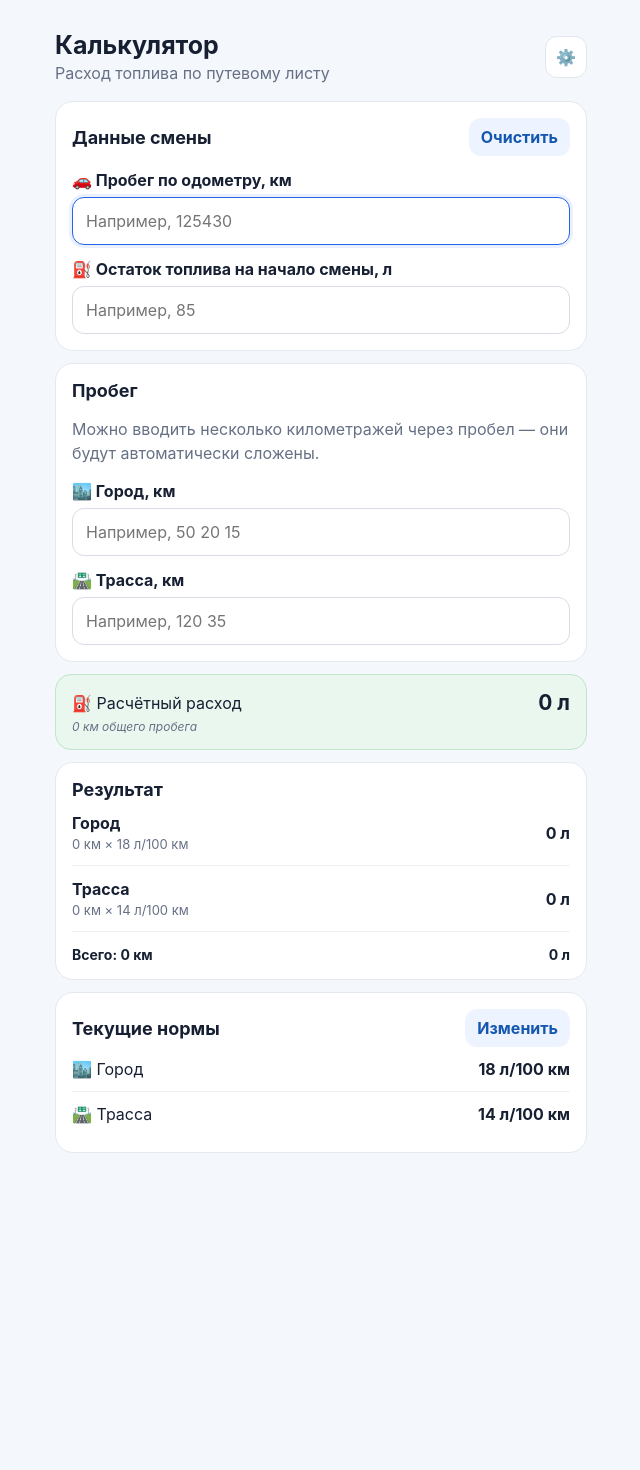
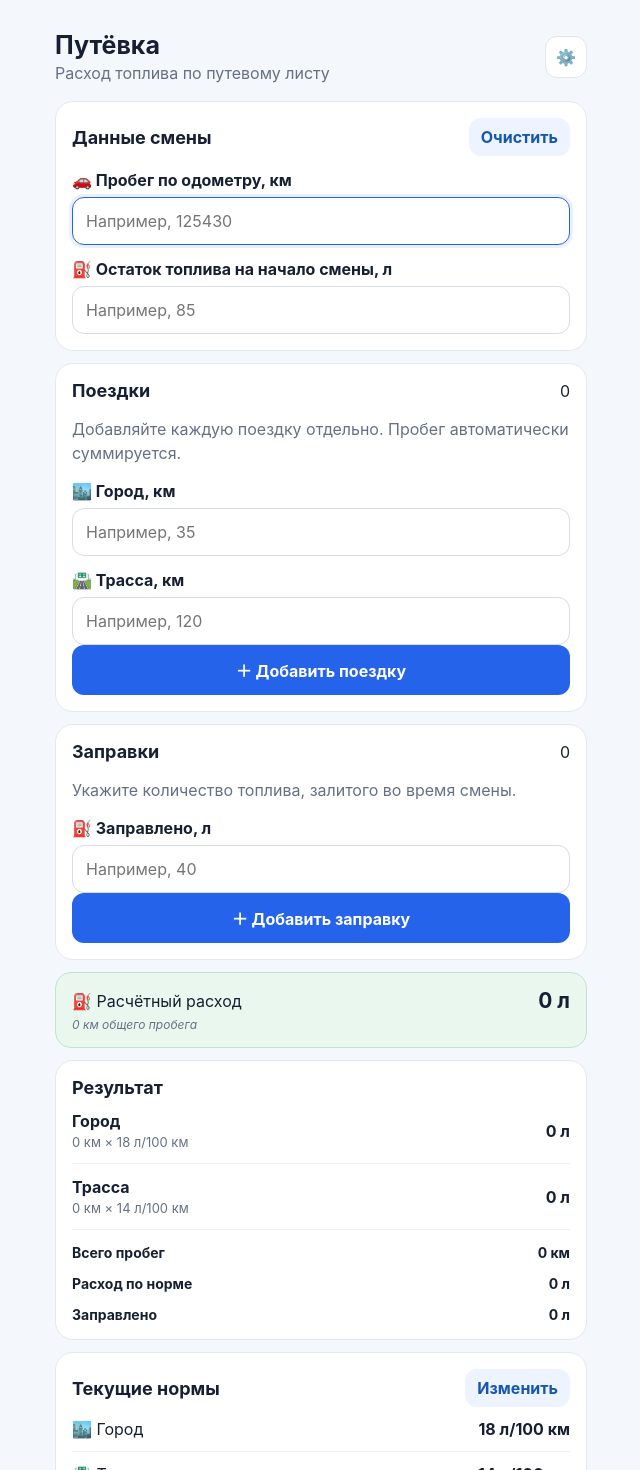
Before and after one commit to adamant1990/Putevka, a React (Vite) app: page / in a window 1280 px wide. Shown: the top 1470 px of the page, without its empty margins (319-959 px from the left). Before the commit the page ends 1205 px from the top, so only its background shows below. Built offline with nearby package versions, Linux system fonts and the light colour scheme.

Commit message:
feat: add trips refuels and persistent shift data

```diff
--- a/src/main.jsx
+++ b/src/main.jsx
@@ -1,14 +1,14 @@
-import React, { useEffect, useState } from 'react';
+import React, { useEffect, useMemo, useState } from 'react';
 import { createRoot } from 'react-dom/client';
 import './styles.css';
 
-const STORAGE_KEY = 'putevka_calculator_settings';
+const SETTINGS_KEY = 'putevka_calculator_settings';
+const SHIFT_KEY = 'putevka_shift_data';
 const DEFAULT_SETTINGS = { city: 18, highway: 14 };
+const DEFAULT_SHIFT = { odometer: '', startFuel: '', trips: [], refuels: [] };
 
-// Supports both a single value and several mileage values separated by spaces.
-// Examples: "120" -> 120, "120 35 18" -> 173.
 const sumValues = value => String(value ?? '')
-  .replace(',', '.')
+  .replace(/,/g, '.')
   .split(/\s+/)
   .map(item => Number(item.replace(/[^0-9.]/g, '')) || 0)
   .reduce((sum, item) => sum + item, 0);
@@ -19,60 +19,157 @@ const format = value => Number(value || 0).toLocaleString('ru-RU', { maximumFrac
 function Settings({ settings, onSave, onBack }) {
   const [city, setCity] = useState(String(settings.city ?? ''));
   const [highway, setHighway] = useState(String(settings.highway ?? ''));
-  const save = () => { onSave({ city: numberValue(city), highway: numberValue(highway) }); onBack(); };
 
-  return <main className="app"><header><div><h1>Настройки</h1><p>Нормы расхода топлива</p></div><button className="icon" onClick={onBack}>×</button></header><section className="card"><h2>Расход топлива</h2><p className="muted">Укажите норму расхода автомобиля в литрах на 100 км. Значения сохраняются на этом устройстве.</p><label>🏙️ Город, л/100 км</label><input inputMode="decimal" value={city} onChange={e => setCity(e.target.value)} placeholder="18" autoFocus /><label>🛣️ Трасса, л/100 км</label><input inputMode="decimal" value={highway} onChange={e => setHighway(e.target.value)} placeholder="14" onKeyDown={e => e.key === 'Enter' && save()} /><button className="primary big" onClick={save}>Сохранить настройки</button></section></main>;
+  const save = () => {
+    onSave({ city: numberValue(city), highway: numberValue(highway) });
+    onBack();
+  };
+
+  return <main className="app">
+    <header><div><h1>Настройки</h1><p>Нормы расхода топлива</p></div><button className="icon" onClick={onBack}>×</button></header>
+    <section className="card">
+      <h2>Расход топлива</h2>
+      <p className="muted">Укажите норму расхода автомобиля в литрах на 100 км.</p>
+      <label>🏙️ Город, л/100 км</label>
+      <input inputMode="decimal" value={city} onChange={e => setCity(e.target.value)} placeholder="18" autoFocus />
+      <label>🛣️ Трасса, л/100 км</label>
+      <input inputMode="decimal" value={highway} onChange={e => setHighway(e.target.value)} placeholder="14" onKeyDown={e => e.key === 'Enter' && save()} />
+      <button className="primary big" onClick={save}>Сохранить настройки</button>
+    </section>
+  </main>;
 }
 
 function Calculator({ settings, onSettings }) {
-  const [cityKm, setCityKm] = useState('');
-  const [highwayKm, setHighwayKm] = useState('');
-  const [odometer, setOdometer] = useState('');
-  const [startFuel, setStartFuel] = useState('');
+  const [shift, setShift] = useState(DEFAULT_SHIFT);
+  const [newCity, setNewCity] = useState('');
+  const [newHighway, setNewHighway] = useState('');
+  const [newRefuel, setNewRefuel] = useState('');
 
-  const city = numberValue(cityKm);
-  const highway = numberValue(highwayKm);
-  const odometerValue = numberValue(odometer);
-  const startFuelValue = numberValue(startFuel);
+  useEffect(() => {
+    try {
+      const saved = JSON.parse(localStorage.getItem(SHIFT_KEY) || 'null');
+      if (saved && typeof saved === 'object') {
+        setShift({
+          ...DEFAULT_SHIFT,
+          ...saved,
+          trips: Array.isArray(saved.trips) ? saved.trips : [],
+          refuels: Array.isArray(saved.refuels) ? saved.refuels : []
+        });
+      }
+    } catch {}
+  }, []);
+
+  useEffect(() => {
+    localStorage.setItem(SHIFT_KEY, JSON.stringify(shift));
+  }, [shift]);
+
+  const trips = shift.trips;
+  const refuels = shift.refuels;
+  const city = trips.reduce((sum, trip) => sum + numberValue(trip.cityKm), 0);
+  const highway = trips.reduce((sum, trip) => sum + numberValue(trip.highwayKm), 0);
+  const totalKm = city + highway;
   const cityFuel = city * numberValue(settings.city) / 100;
   const highwayFuel = highway * numberValue(settings.highway) / 100;
-  const totalKm = city + highway;
   const totalFuel = cityFuel + highwayFuel;
-  const estimatedEndFuel = startFuelValue - totalFuel;
+  const totalRefuel = refuels.reduce((sum, item) => sum + numberValue(item.liters), 0);
+  const startFuel = numberValue(shift.startFuel);
+  const estimatedEndFuel = startFuel + totalRefuel - totalFuel;
+
+  const addTrip = () => {
+    if (numberValue(newCity) <= 0 && numberValue(newHighway) <= 0) return;
+    setShift(prev => ({
+      ...prev,
+      trips: [...prev.trips, { id: Date.now(), cityKm: newCity, highwayKm: newHighway }]
+    }));
+    setNewCity('');
+    setNewHighway('');
+  };
+
+  const deleteTrip = id => setShift(prev => ({ ...prev, trips: prev.trips.filter(trip => trip.id !== id) }));
+
+  const addRefuel = () => {
+    const liters = numberValue(newRefuel);
+    if (liters <= 0) return;
+    setShift(prev => ({
+      ...prev,
+      refuels: [...prev.refuels, { id: Date.now(), liters: newRefuel }]
+    }));
+    setNewRefuel('');
+  };
+
+  const deleteRefuel = id => setShift(prev => ({ ...prev, refuels: prev.refuels.filter(item => item.id !== id) }));
 
   const clear = () => {
-    setCityKm('');
-    setHighwayKm('');
-    setOdometer('');
-    setStartFuel('');
+    if (window.confirm('Очистить данные текущей смены, поездки и заправки?')) setShift(DEFAULT_SHIFT);
   };
 
-  return <main className="app"><header><div><h1>Калькулятор</h1><p>Расход топлива по путевому листу</p></div><button className="icon" onClick={onSettings} title="Настройки">⚙️</button></header>
-    <section className="card"><div className="row"><h2>Данные смены</h2><button className="small" onClick={clear}>Очистить</button></div>
+  return <main className="app">
+    <header>
+      <div><h1>Путёвка</h1><p>Расход топлива по путевому листу</p></div>
+      <button className="icon" onClick={onSettings} title="Настройки">⚙️</button>
+    </header>
+
+    <section className="card">
+      <div className="row"><h2>Данные смены</h2><button className="small" onClick={clear}>Очистить</button></div>
       <label>🚗 Пробег по одометру, км</label>
-      <input inputMode="decimal" value={odometer} onChange={e => setOdometer(e.target.value)} placeholder="Например, 125430" autoFocus />
+      <input inputMode="decimal" value={shift.odometer} onChange={e => setShift(prev => ({ ...prev, odometer: e.target.value }))} placeholder="Например, 125430" autoFocus />
       <label>⛽ Остаток топлива на начало смены, л</label>
-      <input inputMode="decimal" value={startFuel} onChange={e => setStartFuel(e.target.value)} placeholder="Например, 85" />
+      <input inputMode="decimal" value={shift.startFuel} onChange={e => setShift(prev => ({ ...prev, startFuel: e.target.value }))} placeholder="Например, 85" />
     </section>
 
-    <section className="card"><div className="row"><h2>Пробег</h2></div>
-      <p className="muted">Можно вводить несколько километражей через пробел — они будут автоматически сложены.</p>
+    <section className="card">
+      <div className="row"><h2>Поездки</h2><span className="badge">{trips.length}</span></div>
+      <p className="muted">Добавляйте каждую поездку отдельно. Пробег автоматически суммируется.</p>
       <label>🏙️ Город, км</label>
-      <input inputMode="decimal" value={cityKm} onChange={e => setCityKm(e.target.value)} placeholder="Например, 50 20 15" />
+      <input inputMode="decimal" value={newCity} onChange={e => setNewCity(e.target.value)} placeholder="Например, 35" />
       <label>🛣️ Трасса, км</label>
-      <input inputMode="decimal" value={highwayKm} onChange={e => setHighwayKm(e.target.value)} placeholder="Например, 120 35" />
+      <input inputMode="decimal" value={newHighway} onChange={e => setNewHighway(e.target.value)} placeholder="Например, 120" onKeyDown={e => e.key === 'Enter' && addTrip()} />
+      <button className="primary" onClick={addTrip}>＋ Добавить поездку</button>
+
+      {trips.length > 0 && <div className="list">
+        {trips.map((trip, index) => <div className="list-item" key={trip.id}>
+          <div><b>Поездка {index + 1}</b><span>Город: {format(numberValue(trip.cityKm))} км · Трасса: {format(numberValue(trip.highwayKm))} км</span></div>
+          <button className="delete" onClick={() => deleteTrip(trip.id)}>×</button>
+        </div>)}
+      </div>}
     </section>
 
-    <section className="fuelbox"><span>⛽ Расчётный расход</span><strong>{format(totalFuel)} л</strong><em>{format(totalKm)} км общего пробега</em>{odometerValue > 0 && <em>Одометр: {format(odometerValue)} км</em>}</section>
+    <section className="card">
+      <div className="row"><h2>Заправки</h2><span className="badge">{refuels.length}</span></div>
+      <p className="muted">Укажите количество топлива, залитого во время смены.</p>
+      <label>⛽ Заправлено, л</label>
+      <input inputMode="decimal" value={newRefuel} onChange={e => setNewRefuel(e.target.value)} placeholder="Например, 40" onKeyDown={e => e.key === 'Enter' && addRefuel()} />
+      <button className="primary" onClick={addRefuel}>＋ Добавить заправку</button>
+      {refuels.length > 0 && <div className="list">
+        {refuels.map((item, index) => <div className="list-item" key={item.id}>
+          <div><b>Заправка {index + 1}</b><span>{format(numberValue(item.liters))} л</span></div>
+          <button className="delete" onClick={() => deleteRefuel(item.id)}>×</button>
+        </div>)}
+      </div>}
+    </section>
 
-    <section className="card results"><h2>Результат</h2>
+    <section className="fuelbox">
+      <span>⛽ Расчётный расход</span>
+      <strong>{format(totalFuel)} л</strong>
+      <em>{format(totalKm)} км общего пробега</em>
+      {shift.odometer !== '' && <em>Одометр: {format(numberValue(shift.odometer))} км</em>}
+    </section>
+
+    <section className="card results">
+      <h2>Результат</h2>
       <div className="item"><div><b>Город</b><span>{format(city)} км × {format(settings.city)} л/100 км</span></div><strong>{format(cityFuel)} л</strong></div>
       <div className="item"><div><b>Трасса</b><span>{format(highway)} км × {format(settings.highway)} л/100 км</span></div><strong>{format(highwayFuel)} л</strong></div>
-      <div className="totals"><span>Всего: {format(totalKm)} км</span><strong>{format(totalFuel)} л</strong></div>
-      {startFuel !== '' && <div className="totals"><span>Остаток после смены (расчётный)</span><strong>{format(estimatedEndFuel)} л</strong></div>}
+      <div className="totals"><span>Всего пробег</span><strong>{format(totalKm)} км</strong></div>
+      <div className="totals"><span>Расход по норме</span><strong>{format(totalFuel)} л</strong></div>
+      <div className="totals"><span>Заправлено</span><strong>{format(totalRefuel)} л</strong></div>
+      {shift.startFuel !== '' && <div className="totals"><span>Остаток после смены (расчётный)</span><strong>{format(estimatedEndFuel)} л</strong></div>}
     </section>
 
-    <section className="card norms-card"><div className="row"><h2>Текущие нормы</h2><button className="small" onClick={onSettings}>Изменить</button></div><div className="norm-row"><span>🏙️ Город</span><b>{format(settings.city)} л/100 км</b></div><div className="norm-row"><span>🛣️ Трасса</span><b>{format(settings.highway)} л/100 км</b></div></section>
+    <section className="card norms-card">
+      <div className="row"><h2>Текущие нормы</h2><button className="small" onClick={onSettings}>Изменить</button></div>
+      <div className="norm-row"><span>🏙️ Город</span><b>{format(settings.city)} л/100 км</b></div>
+      <div className="norm-row"><span>🛣️ Трасса</span><b>{format(settings.highway)} л/100 км</b></div>
+    </section>
   </main>;
 }
 
@@ -82,7 +179,7 @@ function App() {
 
   useEffect(() => {
     try {
-      const saved = JSON.parse(localStorage.getItem(STORAGE_KEY) || 'null');
+      const saved = JSON.parse(localStorage.getItem(SETTINGS_KEY) || 'null');
       if (saved && typeof saved === 'object') setSettings({ city: numberValue(saved.city), highway: numberValue(saved.highway) });
     } catch {}
   }, []);
@@ -90,10 +187,12 @@ function App() {
   const saveSettings = next => {
     const safe = { city: numberValue(next.city), highway: numberValue(next.highway) };
     setSettings(safe);
-    localStorage.setItem(STORAGE_KEY, JSON.stringify(safe));
+    localStorage.setItem(SETTINGS_KEY, JSON.stringify(safe));
   };
 
-  return screen === 'settings' ? <Settings settings={settings} onSave={saveSettings} onBack={() => setScreen('calculator')} /> : <Calculator settings={settings} onSettings={() => setScreen('settings')} />;
+  return screen === 'settings'
+    ? <Settings settings={settings} onSave={saveSettings} onBack={() => setScreen('calculator')} />
+    : <Calculator settings={settings} onSettings={() => setScreen('settings')} />;
 }
 
 createRoot(document.getElementById('root')).render(<App />);
```
